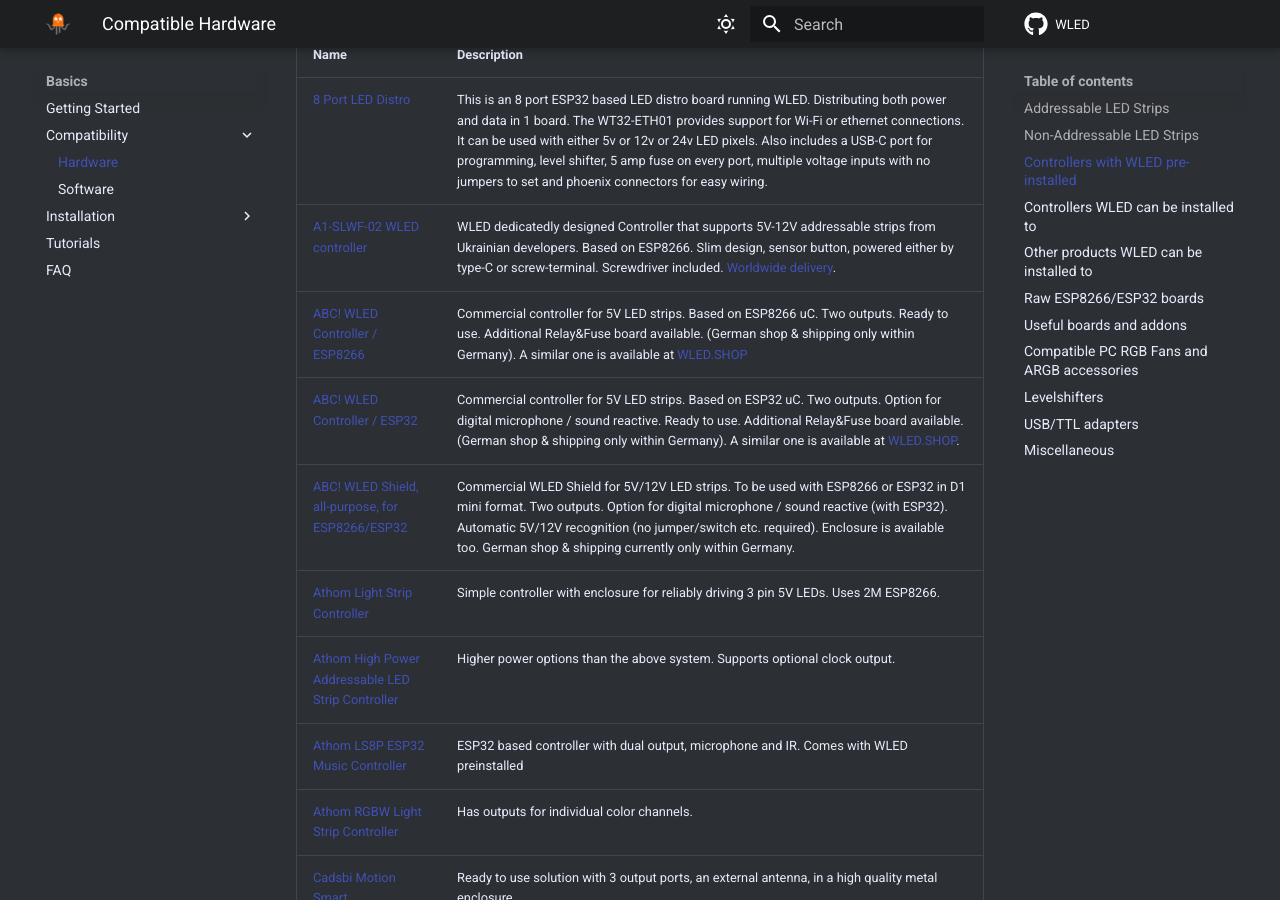
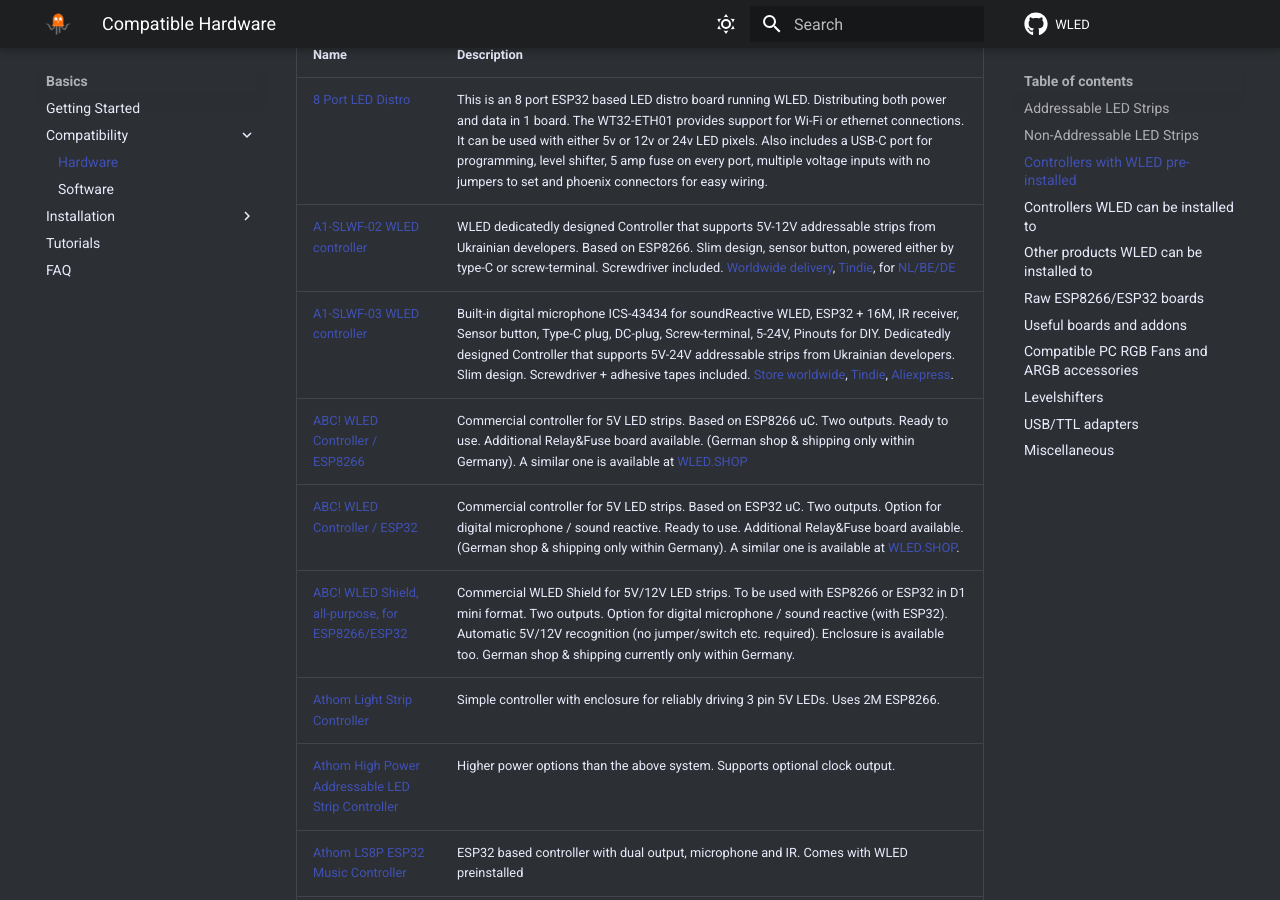
Before and after one commit to Aircoookie/WLED-Docs, an MkDocs documentation site: the page built from docs/basics/compatible-hardware.md, in a window 1280 px wide and 900 px high, scrolled down 1700 px. Built offline with MkDocs 1.6.1 and Material for MkDocs 9.7.7, drawn with Linux system fonts in a browser that asks for light colours; comment, search, counter and statistics services are not loaded.

Commit message:
added new controller

```diff
--- a/docs/basics/compatible-hardware.md
+++ b/docs/basics/compatible-hardware.md
@@ -49,7 +49,8 @@
 | Name | Description |
 |---|---|
 [8 Port LED Distro](https://www.tindie.com/products/bong69/8-port-led-distro/) | This is an 8 port ESP32 based LED distro board running WLED. Distributing both power and data in 1 board. The WT32-ETH01 provides support for Wi-Fi or ethernet connections. It can be used with either 5v or 12v or 24v LED pixels. Also includes a USB-C port for programming, level shifter, 5 amp fuse on every port, multiple voltage inputs with no jumpers to set and phoenix connectors for easy wiring.
-[A1-SLWF-02 WLED controller](https://smartlight.me/led-strips/adressable-led-strips/controller-slwf-02) | WLED dedicatedly designed Controller that supports 5V-12V addressable strips from Ukrainian developers. Based on ESP8266. Slim design, sensor button, powered either by type-C or screw-terminal. Screwdriver included. [Worldwide delivery](https://smartlight.me/led-strips/adressable-led-strips/controller-slwf-02).
+[A1-SLWF-02 WLED controller](https://smartlight.me/led-strips/adressable-led-strips/controller-slwf-02) | WLED dedicatedly designed Controller that supports 5V-12V addressable strips from Ukrainian developers. Based on ESP8266. Slim design, sensor button, powered either by type-C or screw-terminal. Screwdriver included. [Worldwide delivery](https://smartlight.me/led-strips/adressable-led-strips/controller-slwf-02), [Tindie](https://www.tindie.com/products/smartlightme/pixel-addressable-wled-controller-a1-slwf-02-led/), for [NL/BE/DE](https://www.hobbyelectronica.nl/product/led-strip-controller-a1-slwf-02/)
+[A1-SLWF-03 WLED controller](https://smlight.tech/product/slwf-03/) | Built-in digital microphone ICS-43434 for soundReactive WLED, ESP32 + 16M, IR receiver, Sensor button, Type-C plug, DC-plug, Screw-terminal, 5-24V, Pinouts for DIY. Dedicatedly designed Controller that supports 5V-24V addressable strips from Ukrainian developers. Slim design. Screwdriver + adhesive tapes included. [Store worldwide](https://smartlight.me/led-strips/adressable-led-strips/a1slwf03controller), [Tindie](https://www.tindie.com/products/smartlightme/a1-slwf-03-wled-esp32-controller-home-assistant/), [Aliexpress](https://www.aliexpress.com/item/1005005914044885.html).
 [ABC! WLED Controller / ESP8266](https://shop.myhome-control.de/ABC-WLED-Controller-V31-ESP8266/HW10002) | Commercial controller for 5V LED strips. Based on ESP8266 uC. Two outputs. Ready to use. Additional Relay&Fuse board available. (German shop & shipping only within Germany). A similar one is available at [WLED.SHOP](https://wled.shop/produkt/wladis-wled-controller-v31/)
 [ABC! WLED Controller / ESP32](https://shop.myhome-control.de/ABC-WLED-Controller-V41-ESP32/HW10003.1) | Commercial controller for 5V LED strips. Based on ESP32 uC. Two outputs. Option for digital microphone / sound reactive. Ready to use. Additional Relay&Fuse board available. (German shop & shipping only within Germany). A similar one is available at [WLED.SHOP](https://wled.shop/produkt/wladis-wled-controller-v40-esp32/).
 [ABC! WLED Shield, all-purpose, for ESP8266/ESP32](https://shop.myhome-control.de/ABC-WLED-Basis-Board-fuer-5V-und-12V-LED-universell/HW10008) | Commercial WLED Shield for 5V/12V LED strips. To be used with ESP8266 or ESP32 in D1 mini format. Two outputs. Option for digital microphone / sound reactive (with ESP32). Automatic 5V/12V recognition (no jumper/switch etc. required). Enclosure is available too. German shop & shipping currently only within Germany.
```
